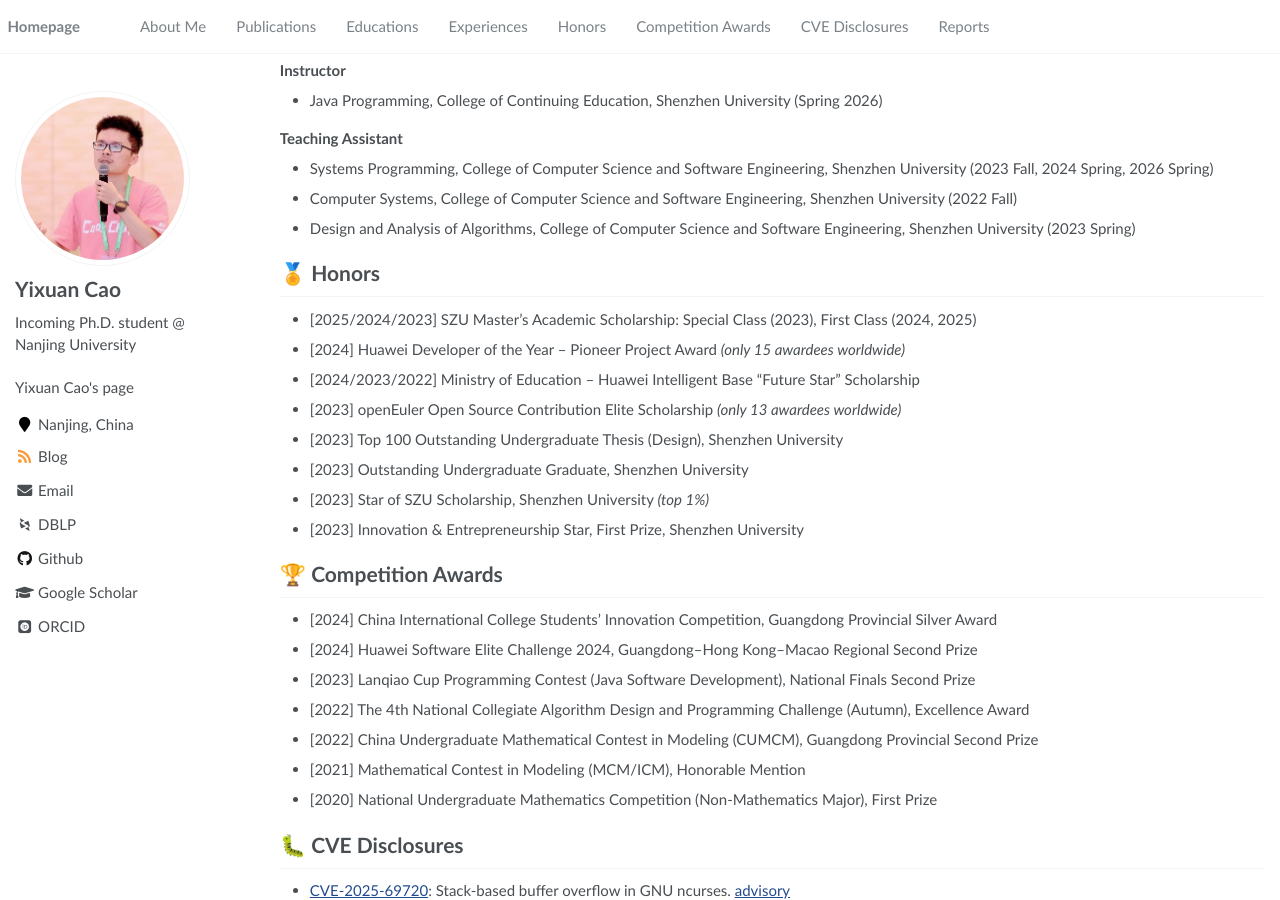
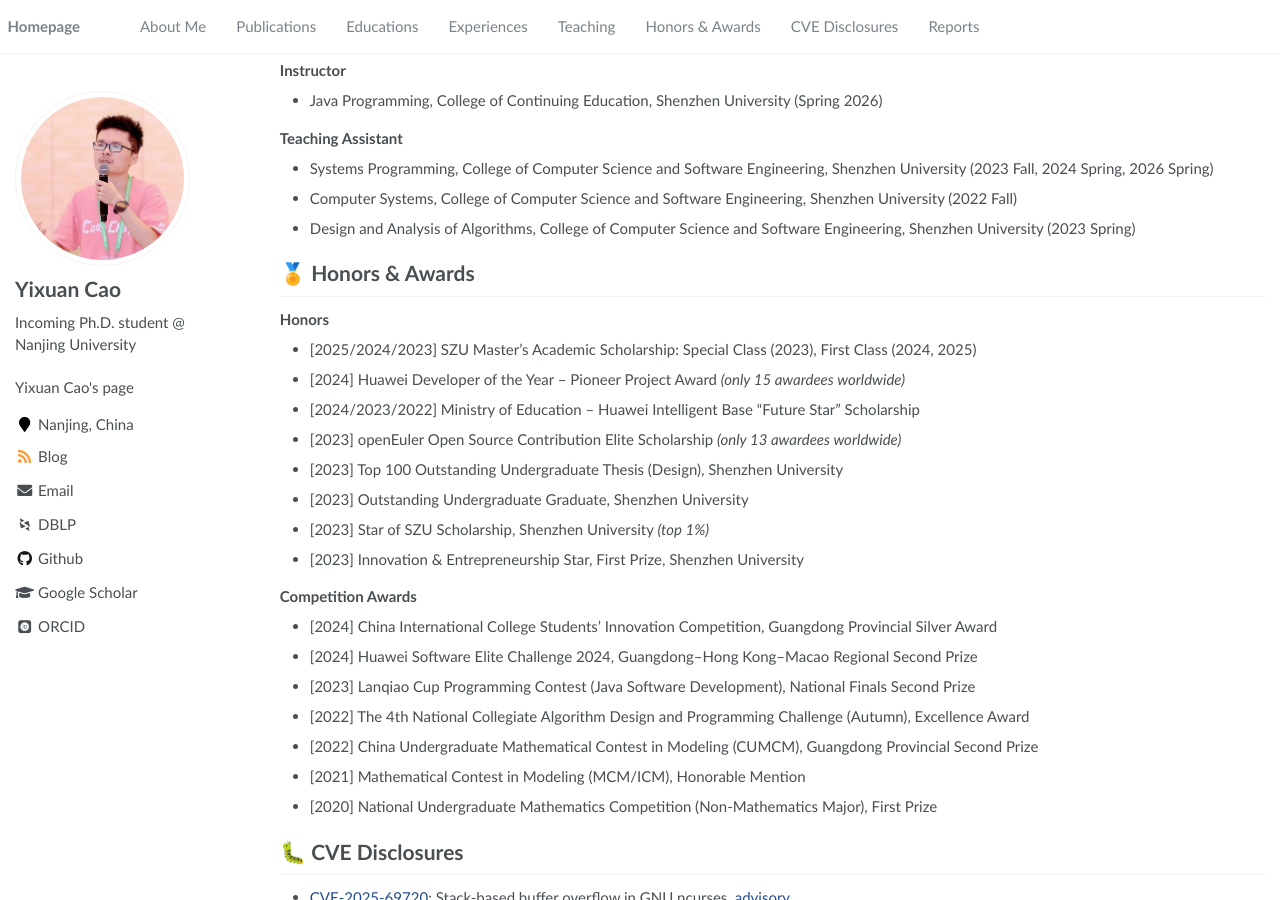
Before and after one commit to Cao-Wuhui/Cao-Wuhui.github.io, a Jekyll site: the page built from _pages/about.md, in a window 1280 px wide and 900 px high, scrolled down 935 px. Built offline with Jekyll 4.4.1, drawn with Linux system fonts in a browser that asks for light colours; some web fonts are replaced.

Commit message:
Add Teaching to nav; merge Honors & Competition into Honors & Awards

```diff
--- a/_data/navigation.yml
+++ b/_data/navigation.yml
@@ -8,10 +8,10 @@ main:
     url: "/#-educations"
   - title: "Experiences"
     url: "/#-experiences"
-  - title: "Honors"
-    url: "/#-honors"
-  - title: "Competition Awards"
-    url: "/#-competition-awards"
+  - title: "Teaching"
+    url: "/#-teaching"
+  - title: "Honors & Awards"
+    url: "/#-honors--awards"
   - title: "CVE Disclosures"
     url: "/#-cve-disclosures"
   - title: "Reports"
--- a/_pages/about.md
+++ b/_pages/about.md
@@ -49,7 +49,8 @@ My research interests broadly span systems and software. Recently, I have been e
 - Computer Systems, College of Computer Science and Software Engineering, Shenzhen University (2022 Fall)
 - Design and Analysis of Algorithms, College of Computer Science and Software Engineering, Shenzhen University (2023 Spring)
 
-# 🏅 Honors
+# 🏅 Honors & Awards
+**Honors**
 - [2025/2024/2023] SZU Master's Academic Scholarship: Special Class (2023), First Class (2024, 2025)
 - [2024] Huawei Developer of the Year – Pioneer Project Award *(only 15 awardees worldwide)*
 - [2024/2023/2022] Ministry of Education – Huawei Intelligent Base "Future Star" Scholarship
@@ -59,7 +60,7 @@ My research interests broadly span systems and software. Recently, I have been e
 - [2023] Star of SZU Scholarship, Shenzhen University *(top 1%)*
 - [2023] Innovation & Entrepreneurship Star, First Prize, Shenzhen University
 
-# 🏆 Competition Awards
+**Competition Awards**
 - [2024] China International College Students' Innovation Competition, Guangdong Provincial Silver Award
 - [2024] Huawei Software Elite Challenge 2024, Guangdong–Hong Kong–Macao Regional Second Prize
 - [2023] Lanqiao Cup Programming Contest (Java Software Development), National Finals Second Prize
```
